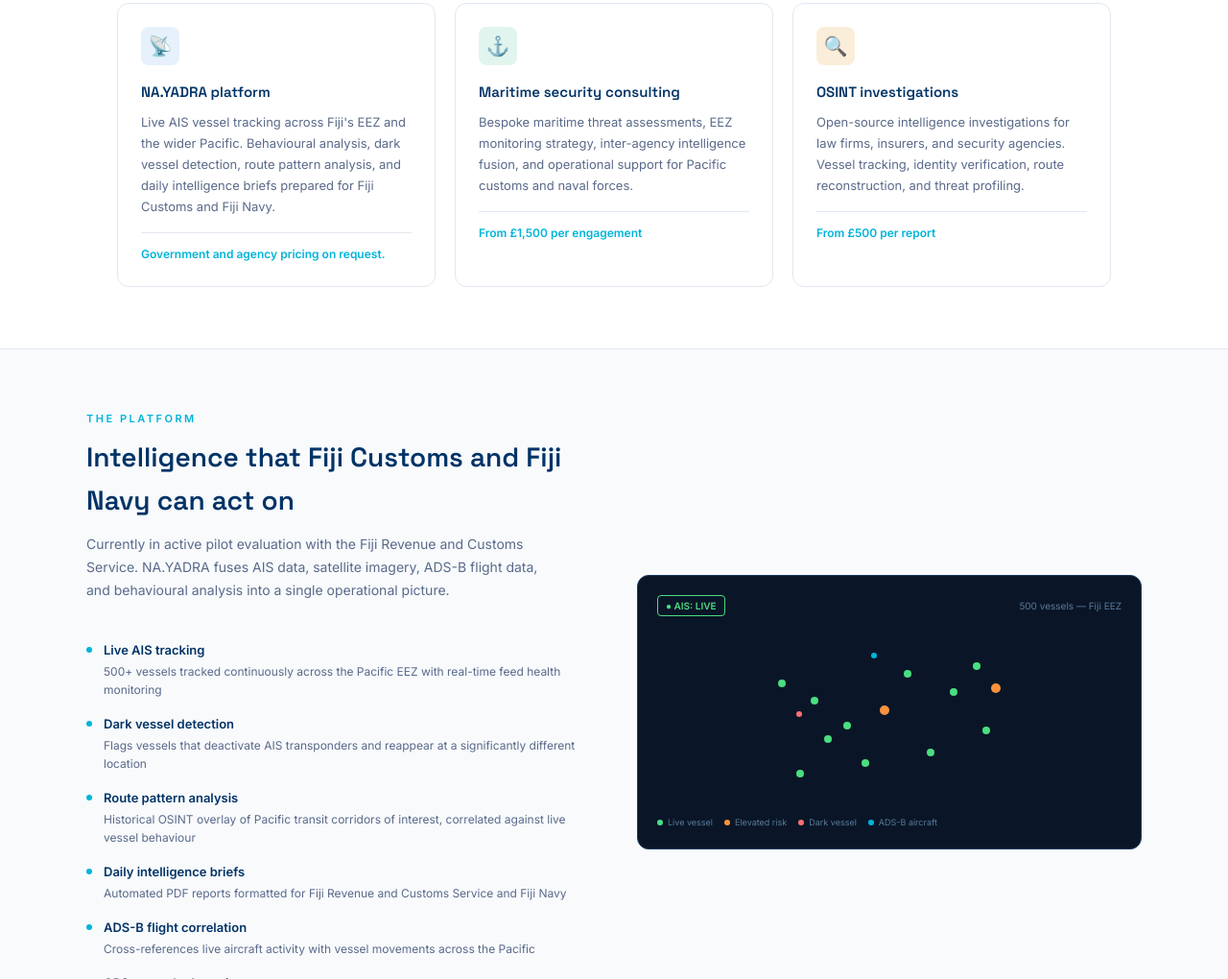
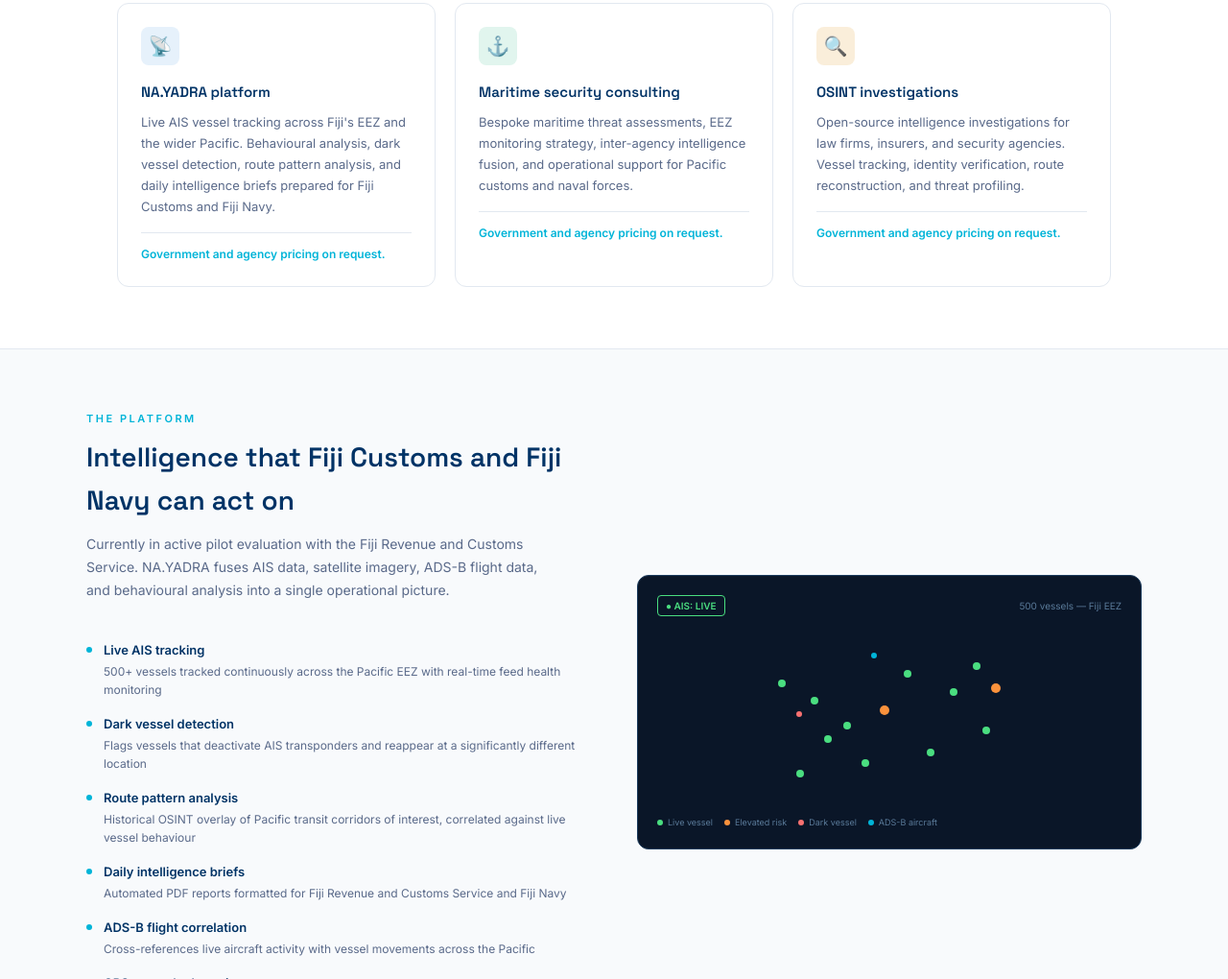
Before and after one commit to Warrior8272/nayadra-website, a plain HTML site: page index.html in a window 1280 px wide. Shown: the part 1131-2151 px from the top of the page at 96% size. Drawn offline with Linux system fonts and the light colour scheme.

Commit message:
Update service pricing information in index.html

```diff
--- a/index.html
+++ b/index.html
@@ -202,13 +202,13 @@
       <div class="service-icon" style="background:#e1f5ee">⚓</div>
       <h3>Maritime security consulting</h3>
       <p>Bespoke maritime threat assessments, EEZ monitoring strategy, inter-agency intelligence fusion, and operational support for Pacific customs and naval forces.</p>
-      <div class="service-price">From £1,500 per engagement</div>
+      <div class="service-price">Government and agency pricing on request.</div>
     </div>
     <div class="service-card">
       <div class="service-icon" style="background:#faeeda">🔍</div>
       <h3>OSINT investigations</h3>
       <p>Open-source intelligence investigations for law firms, insurers, and security agencies. Vessel tracking, identity verification, route reconstruction, and threat profiling.</p>
-      <div class="service-price">From £500 per report</div>
+      <div class="service-price">Government and agency pricing on request.</div>
     </div>
   </div>
 </section>
```
